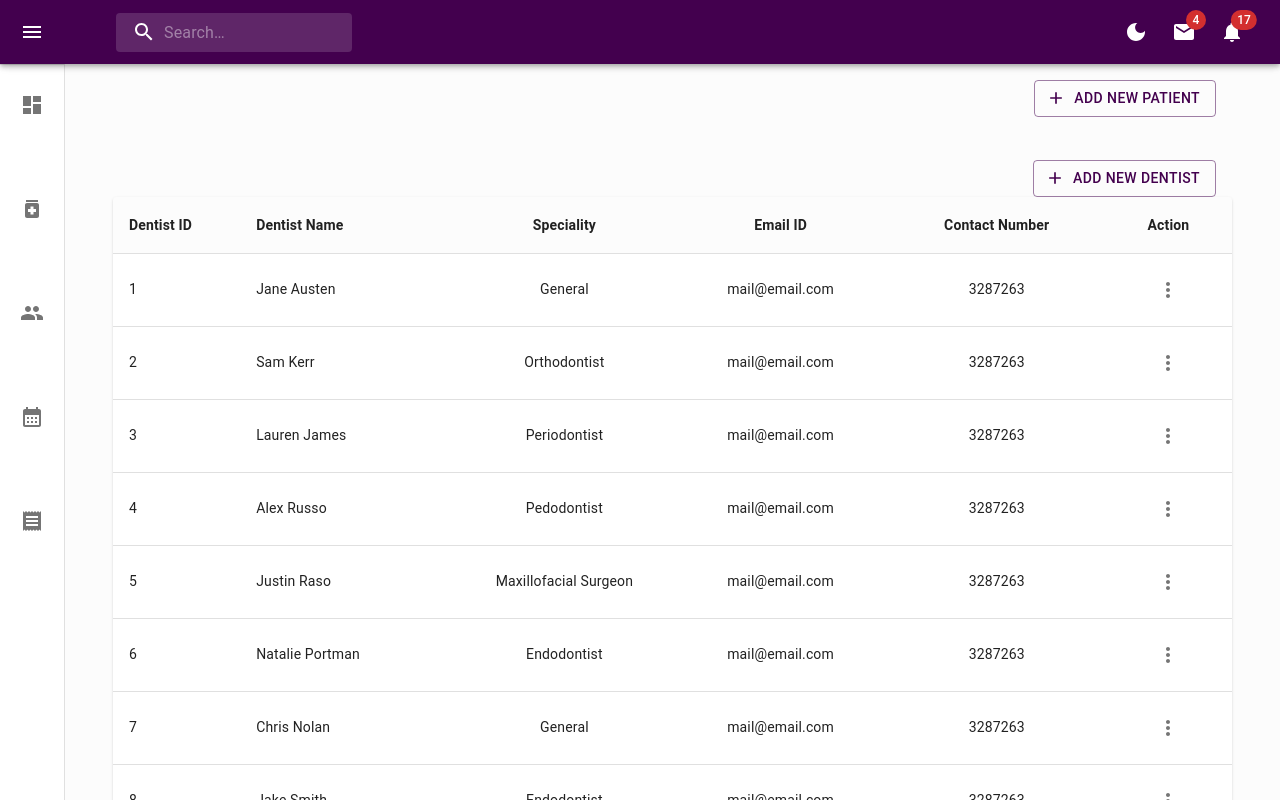
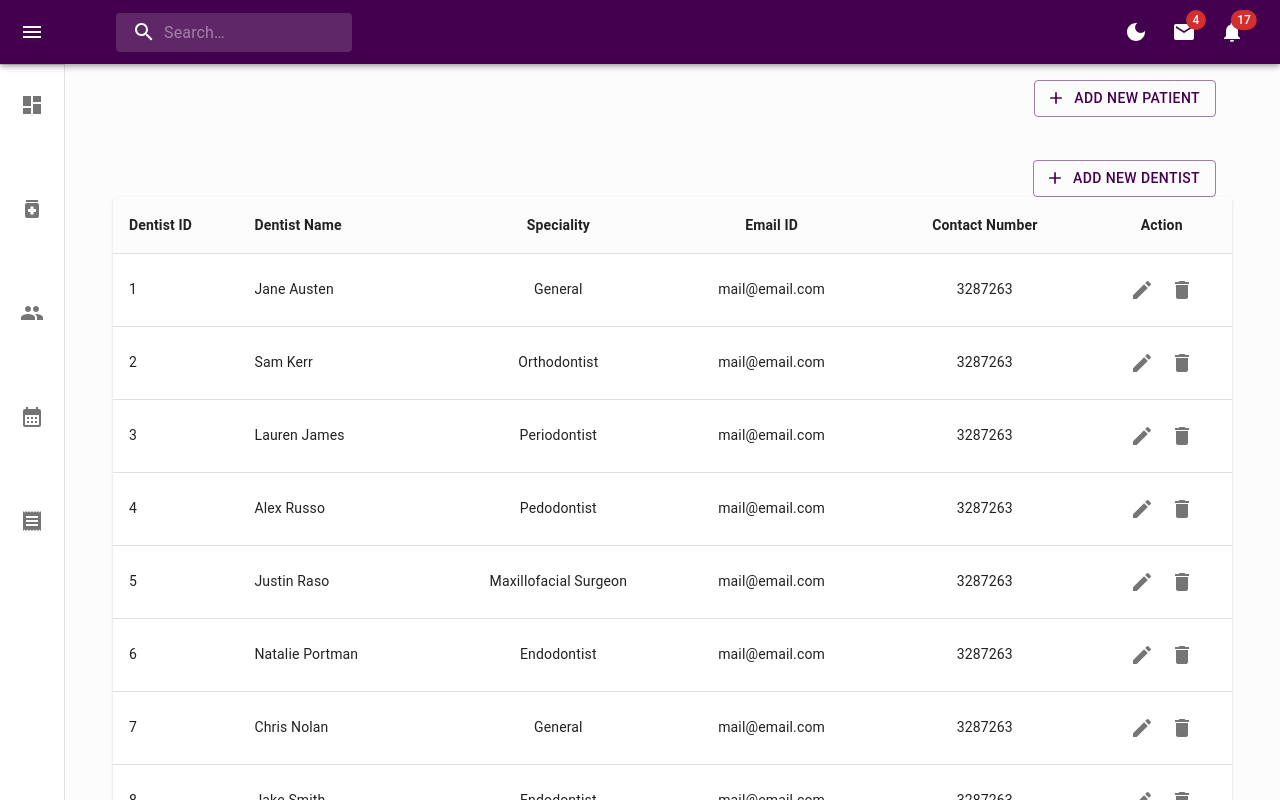
Before and after one commit to PreethaPinto/dental-management-react-typescript, a React (Create React App) app: page /dentists in a window 1280 px wide. Shown: the top 800 px of the page. Built offline with nearby package versions, Linux system fonts and the light colour scheme; the HTML template or start-up script is replaced by a standard one.

Commit message:
Add edit button and modal to dentist and patient pages

```diff
--- a/src/components/AppointmentForm.tsx
+++ b/src/components/AppointmentForm.tsx
@@ -8,10 +8,11 @@ import {
   TextareaAutosize,
   Typography,
 } from '@mui/material';
-import React from 'react';
+import React, { useState } from 'react';
 import FormTextField from './FormTextField';
 import { DatePicker, LocalizationProvider } from '@mui/x-date-pickers';
 import { AdapterDayjs } from '@mui/x-date-pickers/AdapterDayjs';
+import { Close } from '@mui/icons-material';
 
 const styles = {
   display: 'flex',
@@ -32,7 +33,7 @@ const textAreaStyle = {
 const AppointmentForm = () => {
   return (
     <>
-      <Box>
+      <Box sx={{ mt: 4, textAlign: 'center' }}>
         <Typography
           variant='h6'
           textAlign={'center'}
--- a/src/components/AppointmentsModalWindow.tsx
+++ b/src/components/AppointmentsModalWindow.tsx
@@ -29,6 +29,9 @@ const AppointmentsModalWindow = ({ open, onClose }: OpenModalProps) => {
         aria-describedby='modal-modal-description'
       >
         <Box sx={style}>
+          <Button sx={{ float: 'right' }} onClick={onClose}>
+            <Close />
+          </Button>
           <AppointmentForm />
         </Box>
       </Modal>
--- a/src/components/CustomTable.tsx
+++ b/src/components/CustomTable.tsx
@@ -12,7 +12,8 @@ import {
   Menu,
   MenuItem,
 } from '@mui/material';
-import { MoreVert } from '@mui/icons-material';
+import { Delete, Edit, MoreVert } from '@mui/icons-material';
+import ModalWindow from './ModalWindow';
 
 const ITEM_HEIGHT = 48;
 
@@ -27,7 +28,7 @@ interface Column {
 }
 
 interface Row {
-  [key: string]: any; // You might want to refine this to match your data structure
+  [key: string]: any;
 }
 
 interface CustomTableProps {
@@ -43,6 +44,7 @@ export default function CustomTable({
 }: CustomTableProps) {
   const [page, setPage] = useState(0);
   const [rowsPerPage, setRowsPerPage] = useState(10);
+  const [openModal, setOpenModal] = useState(false);
 
   const handleChangePage = (
     event: React.MouseEvent<HTMLButtonElement> | null,
@@ -131,35 +133,21 @@ export default function CustomTable({
                           aria-controls={open ? 'long-menu' : undefined}
                           aria-expanded={open ? 'true' : undefined}
                           aria-haspopup='true'
+                          onClick={() => setOpenModal(true)}
+                        >
+                          <Edit />
+                        </IconButton>
+
+                        <IconButton
+                          aria-label='more'
+                          id='long-button'
+                          aria-controls={open ? 'long-menu' : undefined}
+                          aria-expanded={open ? 'true' : undefined}
+                          aria-haspopup='true'
                           onClick={handleClick}
                         >
-                          <MoreVert />
+                          <Delete />
                         </IconButton>
-                        <Menu
-                          id='long-menu'
-                          MenuListProps={{
-                            'aria-labelledby': 'long-button',
-                          }}
-                          anchorEl={anchorEl}
-                          open={open}
-                          onClose={handleClose}
-                          PaperProps={{
-                            style: {
-                              maxHeight: ITEM_HEIGHT * 4.5,
-                              width: '20ch',
-                            },
-                          }}
-                        >
-                          {actions.map((action) => (
-                            <MenuItem
-                              key={action}
-                              selected={action === 'Pyxis'}
-                              onClick={handleClose}
-                            >
-                              {action}
-                            </MenuItem>
-                          ))}
-                        </Menu>
                       </TableCell>
                     </TableRow>
                   );
@@ -177,6 +165,7 @@ export default function CustomTable({
           onRowsPerPageChange={handleChangeRowsPerPage}
         />
       </Paper>
+      <ModalWindow open={openModal} onClose={() => setOpenModal(false)} />
     </>
   );
 }
--- a/src/components/ModalWindow.tsx
+++ b/src/components/ModalWindow.tsx
@@ -20,7 +20,7 @@ const style = {
 interface ModalWindowProps {
   open: boolean;
   onClose: () => void;
-  context: 'patient' | 'dentist';
+  context?: 'patient' | 'dentist';
 }
 
 const ModalWindow = ({ open, onClose, context }: ModalWindowProps) => {
--- a/src/pages/Dentists.tsx
+++ b/src/pages/Dentists.tsx
@@ -109,7 +109,7 @@ const Dentists = () => {
         customSx={{ float: 'right', marginRight: 2 }}
       />
       <ModalWindow open={openModal} onClose={onClose} context={'dentist'} />
-      <CustomTable columns={columns} rows={rows} actions={actions} />;
+      <CustomTable columns={columns} rows={rows} actions={actions} />
     </>
   );
 };
```
